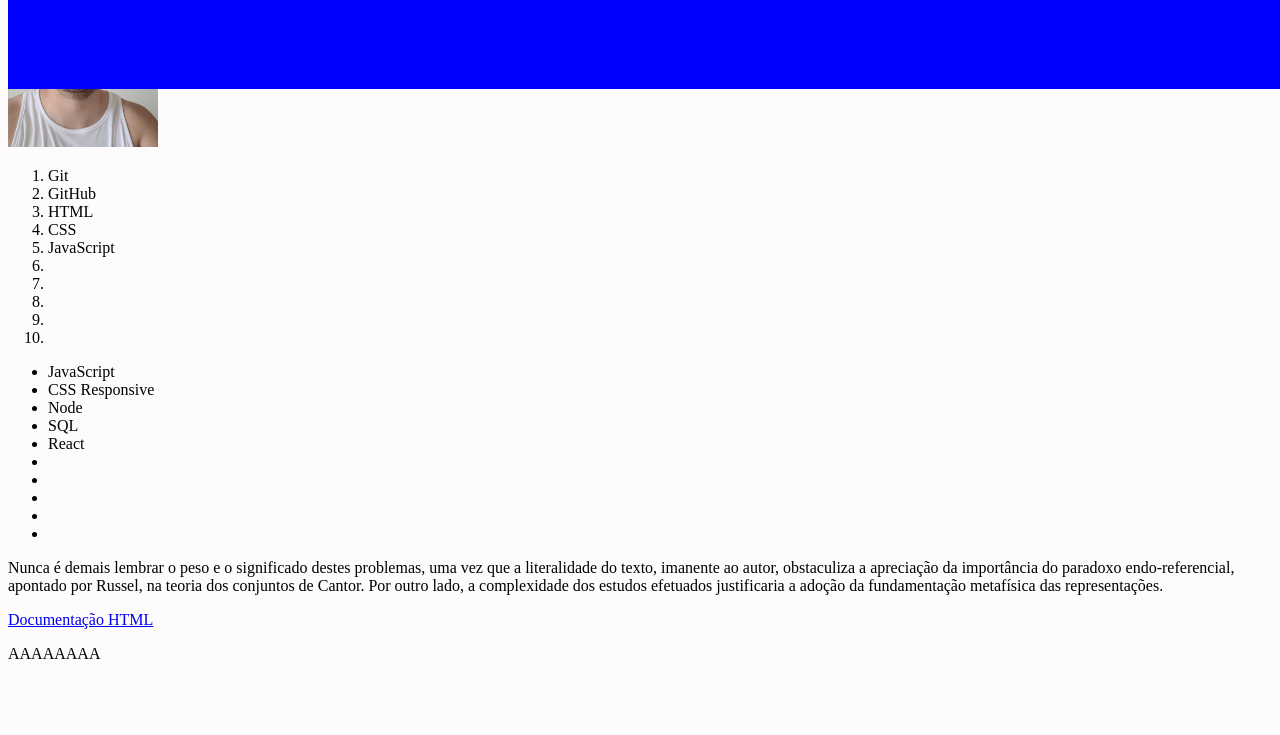
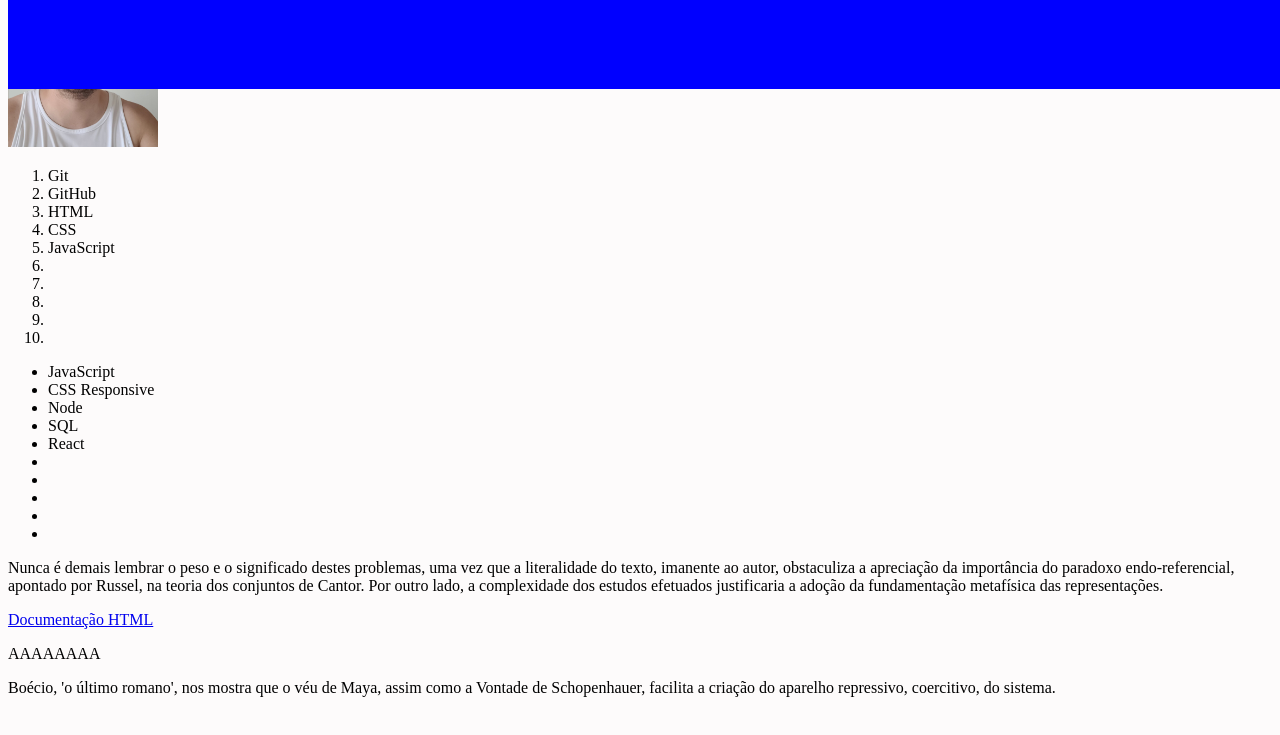
Before and after one commit to rodriguesrai/rai-rodrigues-lessons-learned, a website: page index.html in a window 1280 px wide. Shown: the part 61-796 px from the top of the page. Drawn offline with Linux system fonts and the light colour scheme.

Commit message:
requisito 9 e 10 completos

```diff
--- a/index.html
+++ b/index.html
@@ -54,7 +54,9 @@
         <p>AAAAAAAA</p>
     </footer>
 
-
+    <aside>
+        <p>          Boécio, 'o último romano', nos mostra que o véu de Maya, assim como a Vontade de Schopenhauer, facilita a criação do aparelho repressivo, coercitivo, do sistema. </p>
+    </aside>
 
 
 
```
